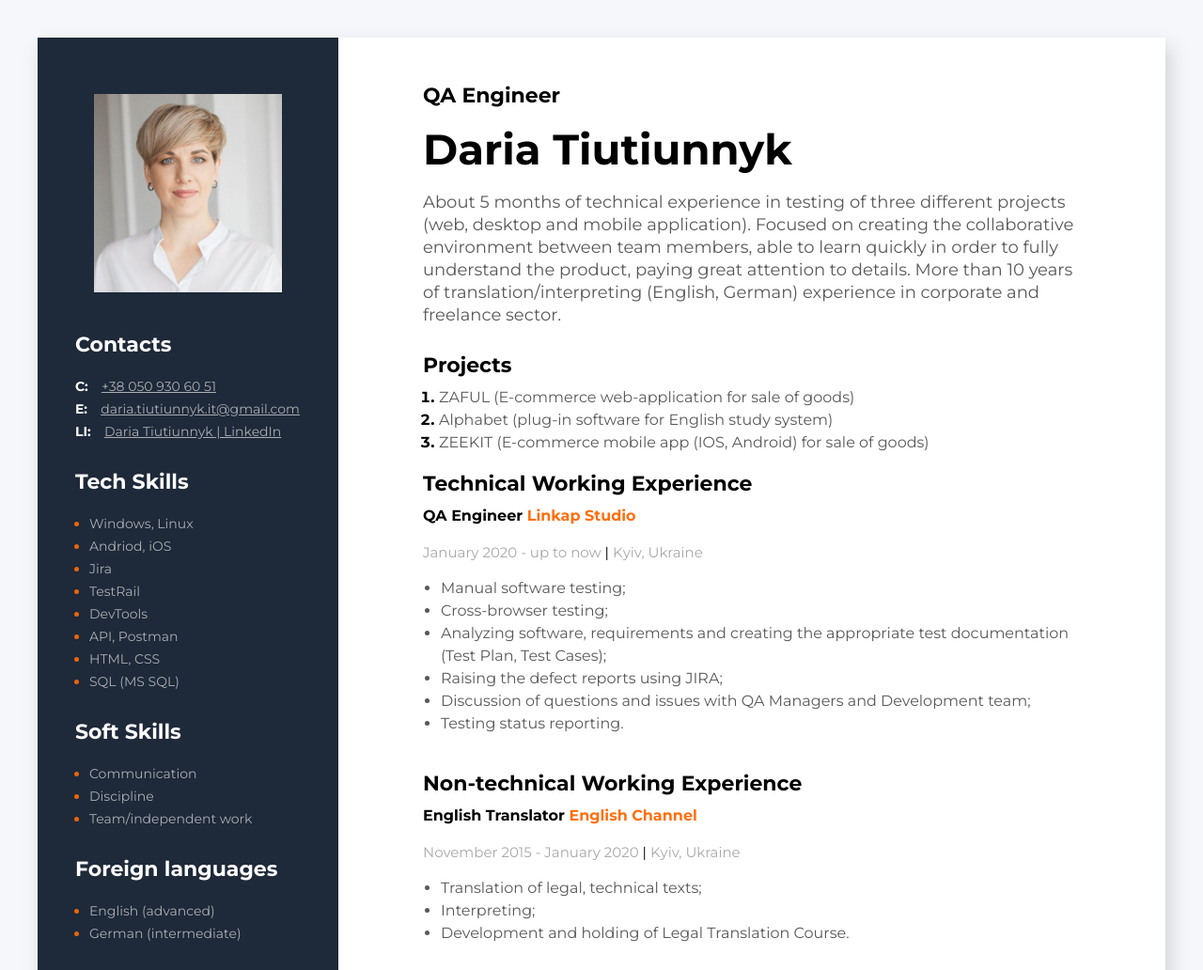
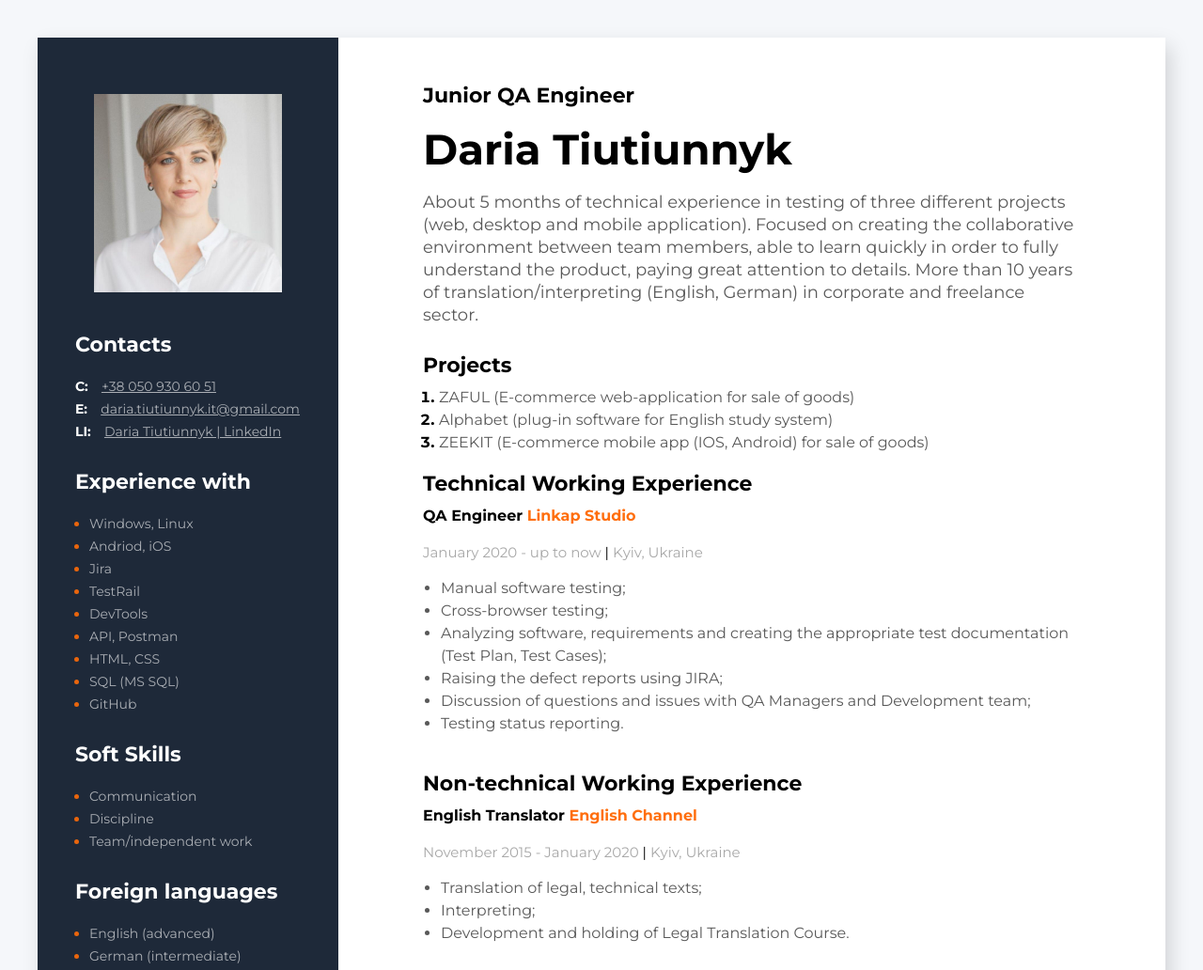
Before and after one commit to daria-tiutiunnyk/cv, a plain HTML site: page index.html in a window 1280 px wide. Shown: the top 1032 px of the page at 94% size. Drawn offline with Linux system fonts and the light colour scheme.

Commit message:
Changes position, experience and adds GitHub

```diff
--- a/index.html
+++ b/index.html
@@ -45,7 +45,7 @@
 
         <!--Tech skills container-->
         <div class="tech-skills-container">
-          <h3 class="tech-skills-title">Tech Skills</h3>
+          <h3 class="tech-skills-title">Experience with</h3>
           <ul>
             <li class="tech-skills-item">
               <span class="tech-skills-text">Windows, Linux</span>
@@ -70,6 +70,9 @@
             </li>
             <li class="tech-skills-item">
               <span class="tech-skills-text">SQL (MS SQL)</span>
+            </li>
+            <li class="tech-skills-item">
+              <span class="tech-skills-text">GitHub</span>
             </li>
           </ul>
         </div>
@@ -108,7 +111,7 @@
       <div class="about-me-container">
         <!--about me main info-->
         <div class="info-container">
-          <h3 class="profession">QA Engineer</h3>
+          <h3 class="profession">Junior QA Engineer</h3>
           <h1 class="name">Daria Tiutiunnyk</h1>
           <p class="description">
             About 5 months of technical experience in testing of three different
@@ -116,7 +119,7 @@
             the collaborative environment between team members, able to learn
             quickly in order to fully understand the product, paying great
             attention to details. More than 10 years of translation/interpreting
-            (English, German) experience in corporate and freelance sector.
+            (English, German) in corporate and freelance sector.
           </p>
         </div>
 
```
